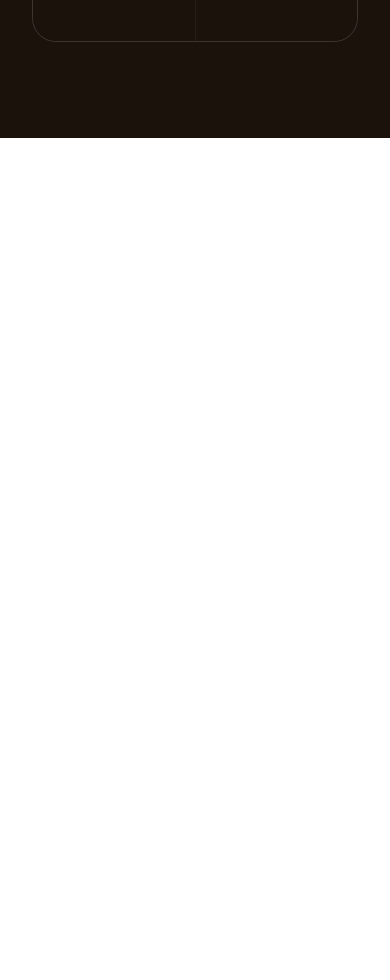
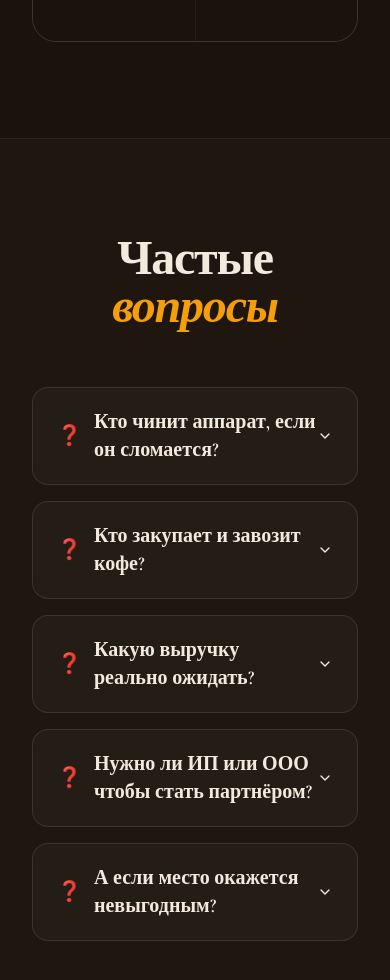
Before and after one commit to pr-poehali-dev/vending-site-creation, a React (Vite) app: page / in a window 390 px wide. Shown: the part 6800-7780 px from the top of the page. Before the commit the page ends 6938 px from the top, so only its background shows below. Built offline with nearby package versions, Linux system fonts and the light colour scheme.

Commit message:
feat: Add FAQ accordion section

```diff
--- a/src/pages/Index.tsx
+++ b/src/pages/Index.tsx
@@ -1,5 +1,11 @@
 import Icon from '@/components/ui/icon';
 import { Button } from '@/components/ui/button';
+import {
+  Accordion,
+  AccordionContent,
+  AccordionItem,
+  AccordionTrigger,
+} from '@/components/ui/accordion';
 
 const COFFEE_IMG =
   'https://cdn.poehali.dev/projects/0a06cd5a-f821-4e9a-b05a-5446779b85b3/files/b2af9712-1ded-4dc6-ac6c-8b9ceb3d7d6c.jpg';
@@ -276,6 +282,56 @@ const Index = () => {
           </div>
         </div>
       </section>
+
+      {/* БЛОК 5 — FAQ */}
+      <section className="relative overflow-hidden border-t border-white/5 bg-white/[0.02] py-24">
+        <div className="container max-w-3xl">
+          <h2 className="text-center font-display text-5xl font-bold tracking-tight sm:text-6xl">
+            Частые <span className="italic text-amber-500">вопросы</span>
+          </h2>
+
+          <Accordion type="single" collapsible className="mt-14 space-y-4">
+            {[
+              {
+                q: 'Кто чинит аппарат, если он сломается?',
+                a: 'Мы. Выезд мастера — в течение 24 часов в Находке. Запасные части — на складе. Вы не платите за ремонт ничего.',
+              },
+              {
+                q: 'Кто закупает и завозит кофе?',
+                a: 'Мы полностью берём на себя закупку свежеобжаренного зерна и плановые заправки по графику. Вам не нужно ни о чём думать.',
+              },
+              {
+                q: 'Какую выручку реально ожидать?',
+                a: 'Средний кофейный автомат в проходном месте Находки — 200–400 чашек в месяц. При цене 80–100 ₽ за чашку выручка: 16 000–40 000 ₽. Чистая прибыль партнёра: 8 000–25 000 ₽.',
+              },
+              {
+                q: 'Нужно ли ИП или ООО чтобы стать партнёром?',
+                a: 'Нет — для партнёрства (схема 50/50 с места) юрлицо не нужно. Договор с физлицом. Если хотите купить аппарат — поможем открыть ИП за один день.',
+              },
+              {
+                q: 'А если место окажется невыгодным?',
+                a: 'Первые 30 дней — тестовый период. Если выручка ниже прогноза — бесплатно переставим аппарат на другую точку. Без лишних слов.',
+              },
+            ].map((item, i) => (
+              <AccordionItem
+                key={i}
+                value={`item-${i}`}
+                className="overflow-hidden rounded-2xl border border-white/10 bg-white/[0.03] px-6 transition-colors hover:border-amber-700/40"
+              >
+                <AccordionTrigger className="py-5 text-left font-display text-xl font-semibold hover:no-underline [&[data-state=open]]:text-amber-400">
+                  <span className="flex items-center gap-3">
+                    <span className="text-amber-500">❓</span>
+                    {item.q}
+                  </span>
+                </AccordionTrigger>
+                <AccordionContent className="pb-5 text-base leading-relaxed text-[#f3e9dd]/65">
+                  {item.a}
+                </AccordionContent>
+              </AccordionItem>
+            ))}
+          </Accordion>
+        </div>
+      </section>
     </div>
   );
 };
```
